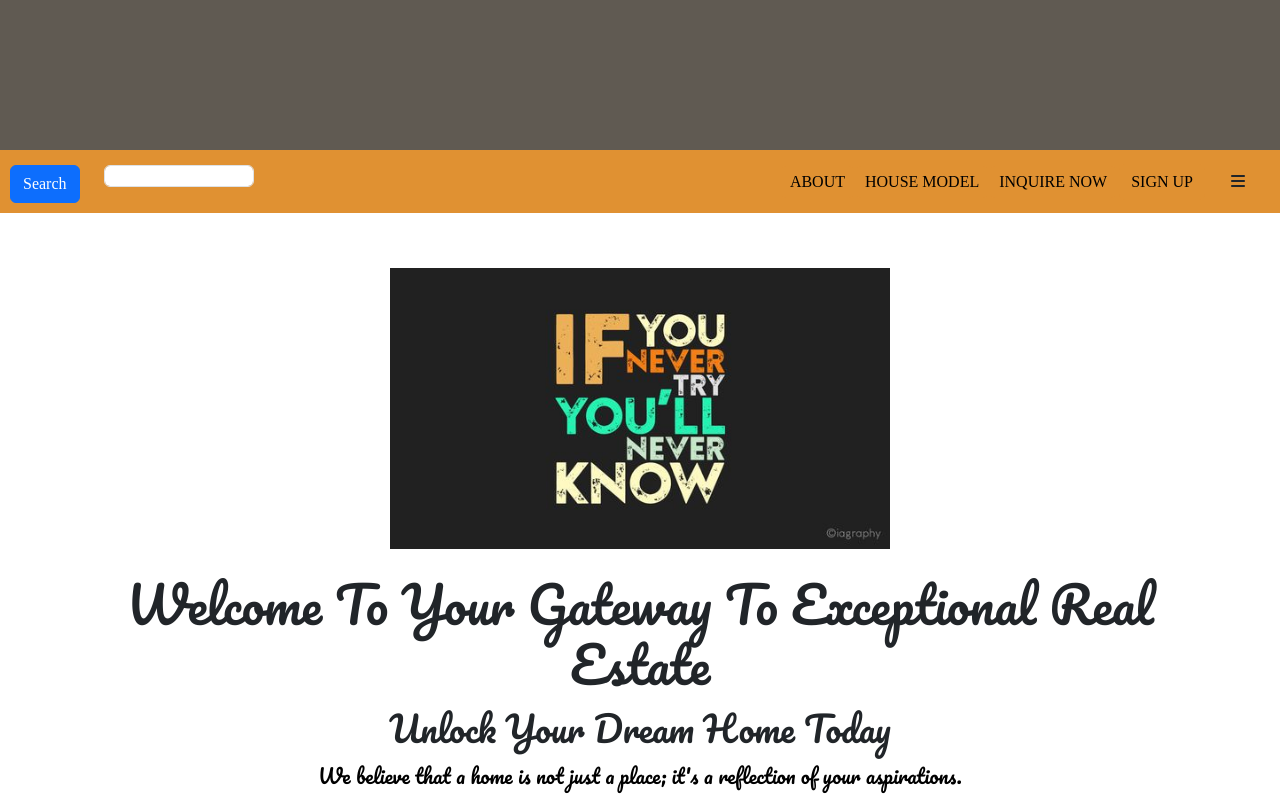
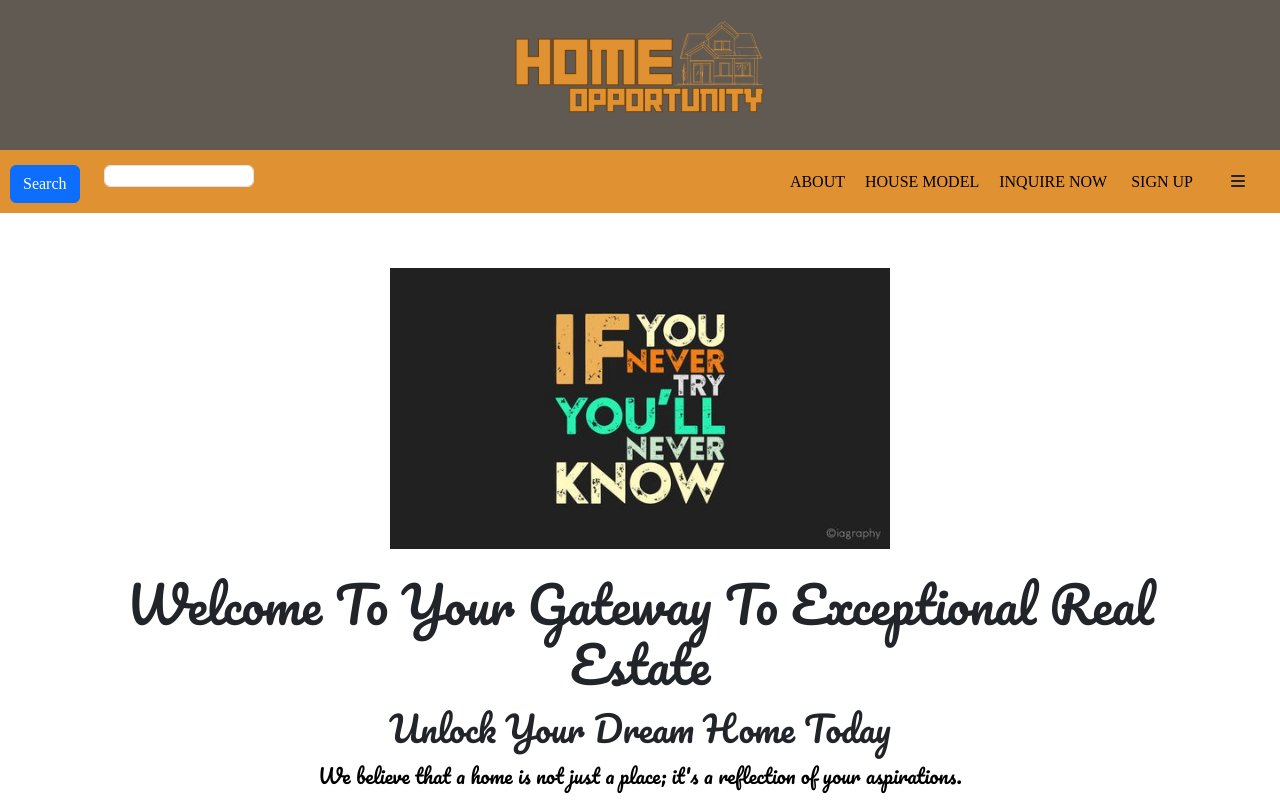
Before and after one commit to thomarigabito/Home-Opportunity, a plain HTML site: page index.html in a window 1280 px wide. Shown: the top 800 px of the page. Drawn offline with nearby package versions, Linux system fonts and the light colour scheme; files whose address does not match are found by name; a web font is replaced by a local one.

Commit message:
Update index.html

```diff
--- a/index.html
+++ b/index.html
@@ -27,7 +27,7 @@
 <body>
     <!-- <div class="hn"></div> -->
     <header>
-        <div class="logo"><img src="img/Logo1.png" alt="" ></div>
+        <div class="logo"><img src="Logo1.png" alt="" ></div>
     </header>
     <nav class="col">
         <div class="mbar">
```
